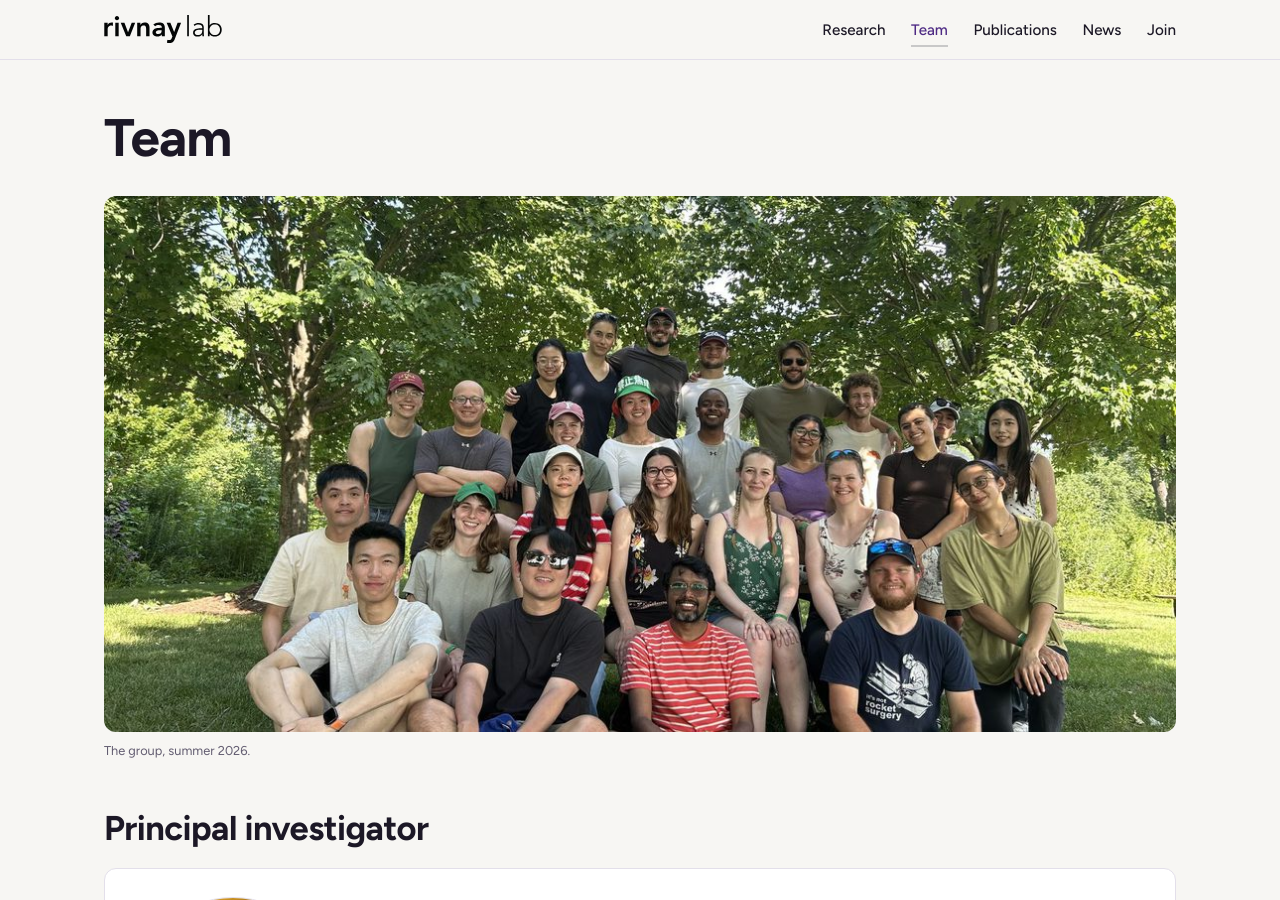
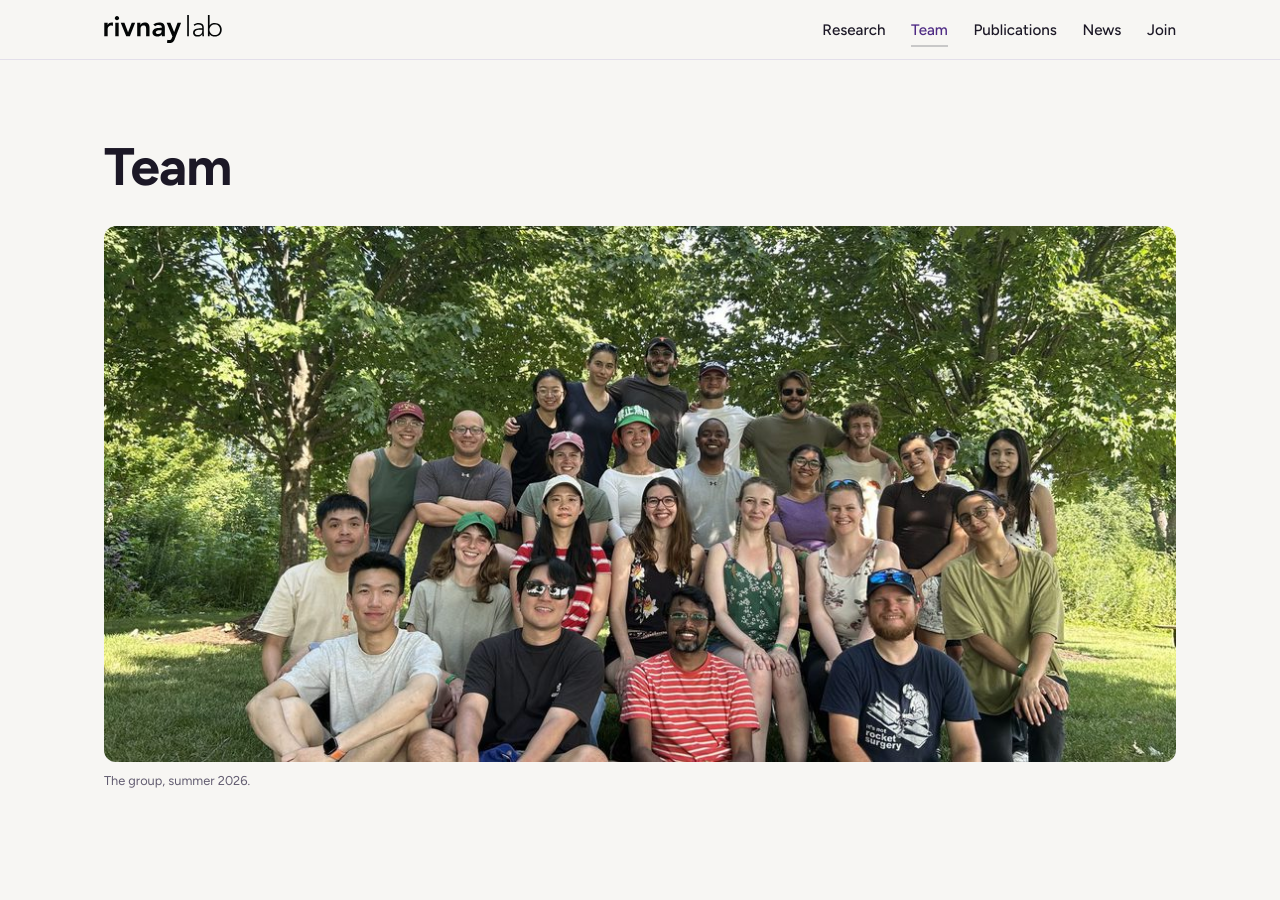
Before and after one commit to jtwillia01/rivnay-lab, a Jekyll site: the page built from team.html, in a window 1280 px wide and 900 px high. Built offline with Jekyll 4.4.1, drawn with Linux system fonts in a browser that asks for light colours.

Commit message:
Team: give the group photo a screen of its own with proximity scroll snapping, so a small scroll settles back and a firmer one carries to the roster
Co-Authored-By: Claude Opus 5 <noreply@anthropic.com>

```diff
--- a/_layouts/default.html
+++ b/_layouts/default.html
@@ -1,5 +1,5 @@
 <!doctype html>
-<html lang="en">
+<html lang="en"{% if page.snap %} class="snap"{% endif %}>
 <head>
   <meta charset="utf-8">
   <meta name="viewport" content="width=device-width, initial-scale=1">
--- a/assets/css/style.css
+++ b/assets/css/style.css
@@ -201,12 +201,22 @@ a.card:hover { border-color: var(--purple); color: inherit; }
 @media (max-width: 600px) { .recent-pubs li { grid-template-columns: 1fr; gap: 0.1rem; } }
 
 /* ---------- team ---------- */
-/* the group photo holds still while the roster scrolls up over it: a plain sticky pin, no scroll hijacking */
-.team-hero { position: sticky; top: calc(var(--header-h, 61px) + 1.25rem); z-index: 0; }
+/* The group photo gets a screen to itself. Two proximity snap points, the photo and the roster, mean a small
+   scroll settles back onto the photo and a firmer one carries past it. Native snapping: the scroll itself is
+   never intercepted, so the wheel, trackpad, scrollbar and keyboard all behave normally. */
+html.snap { scroll-snap-type: y proximity; }
+.team-stage {
+  min-height: calc(100vh - var(--header-h, 61px));
+  min-height: calc(100svh - var(--header-h, 61px));   /* phones: exclude the collapsible browser chrome */
+  display: flex; flex-direction: column; justify-content: center;
+  scroll-snap-align: start; scroll-margin-top: var(--header-h, 61px);
+  padding-bottom: 2rem;
+}
+.team-stage .page-head { padding-top: 0; }
 .team { margin: 0; }
 .team img { display: block; width: 100%; height: auto; border-radius: var(--radius); }
-.roster { position: relative; z-index: 1; background: var(--ground); padding-top: 3rem; }
-@media (prefers-reduced-motion: reduce) { .team-hero { position: static; } }
+.roster { scroll-snap-align: start; scroll-margin-top: var(--header-h, 61px); padding-top: 1rem; }
+@media (prefers-reduced-motion: reduce) { html.snap { scroll-snap-type: none; } }
 .group { margin-top: 3rem; }
 .group h2 { margin-bottom: 1.25rem; }
 .pi {
--- a/team.html
+++ b/team.html
@@ -2,21 +2,19 @@
 title: Team
 description: Members of the Rivnay Group at Northwestern University.
 permalink: /team/
+snap: true
 ---
-<div class="wrap">
-  <header class="page-head">
-    <h1>Team</h1>
-  </header>
-</div>
-
-<div class="team-hero">
+<section class="team-stage">
   <div class="wrap">
+    <header class="page-head">
+      <h1>Team</h1>
+    </header>
     <figure class="team">
       <img src="{{ '/assets/img/team-2026.jpg' | relative_url }}" srcset="{{ '/assets/img/team-2026-1080.jpg' | relative_url }} 1080w, {{ '/assets/img/team-2026.jpg' | relative_url }} 1800w" sizes="(min-width: 1120px) 1072px, calc(100vw - 3rem)" alt="The Rivnay Group outdoors under trees" width="1800" height="900" decoding="async">
       <figcaption>The group, summer 2026.</figcaption>
     </figure>
   </div>
-</div>
+</section>
 
 <div class="roster">
   <div class="wrap">
```
